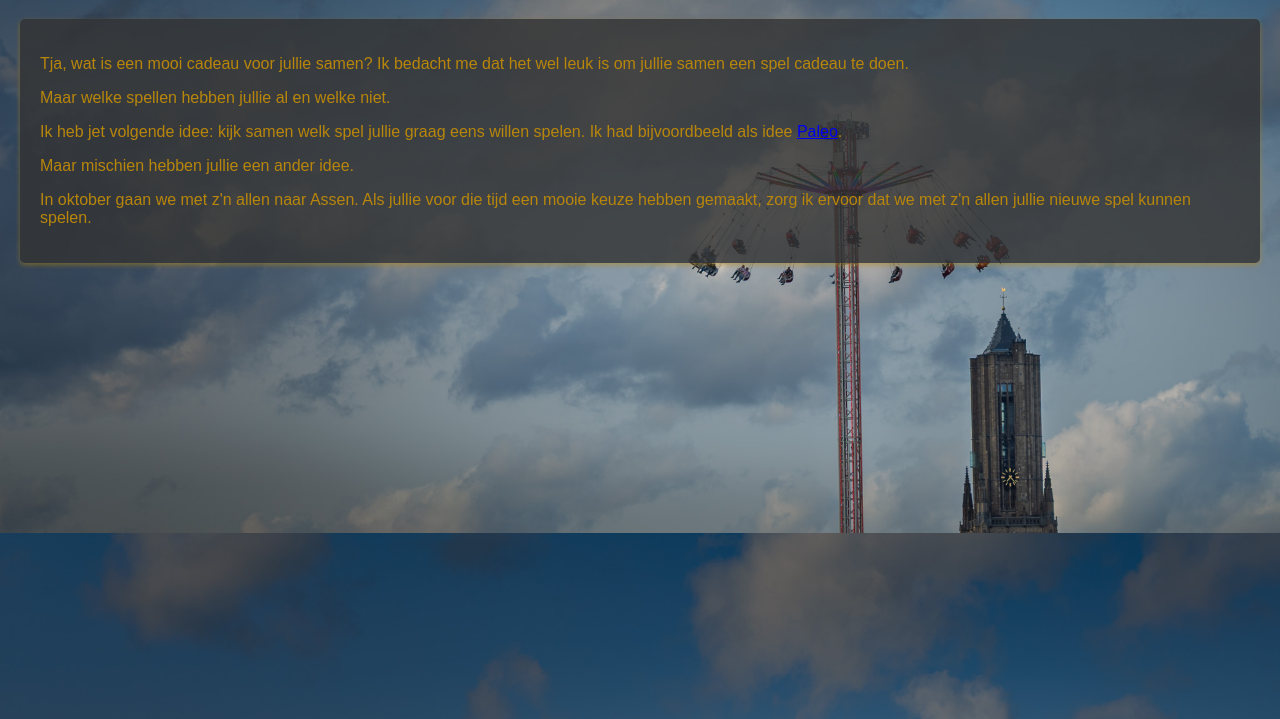
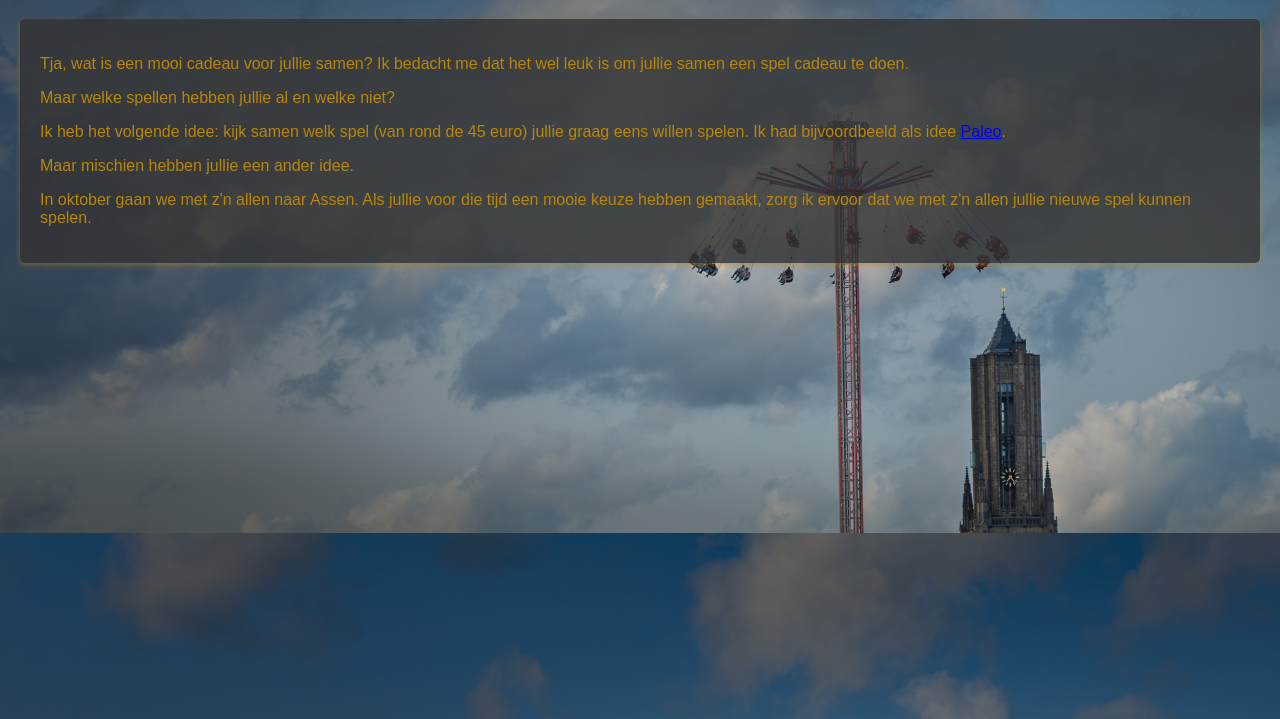
Before and after one commit to edwinwelling/nes, a plain HTML site: page index.html in a window 1280 px wide. Shown: the part 81-800 px from the top of the page. Drawn offline with Linux system fonts and the light colour scheme.

Commit message:
Update index.html

```diff
--- a/index.html
+++ b/index.html
@@ -3,7 +3,7 @@
 <head>
     <meta charset="UTF-8">
     <meta name="viewport" content="width=device-width, initial-scale=1.0">
-    <title>Verjaardags Cadeaus voor Kinderen</title>
+    <title>Nina, Ella en Sepp</title>
     <style>
         body {
             font-family: Arial, sans-serif;
@@ -48,13 +48,13 @@
     <div class="kind">
       <p>Tja, wat is een mooi cadeau voor jullie samen? Ik bedacht me dat het wel leuk is om jullie samen een spel cadeau te doen.</p>
 
-      <p>Maar welke spellen hebben jullie al en welke niet.</p>
+      <p>Maar welke spellen hebben jullie al en welke niet?</p>
 
-       <p>Ik heb jet volgende idee: kijk samen welk spel jullie graag eens willen spelen. Ik had bijvoordbeeld als idee <a href="https://www.999games.nl/product/paleo/8719214429430">Paleo</a>.</p>
+       <p>Ik heb het volgende idee: kijk samen welk spel (van rond de 45 euro) jullie graag eens willen spelen. Ik had bijvoordbeeld als idee <a href="https://www.999games.nl/product/paleo/8719214429430">Paleo</a>.</p>
 
-    <p>Maar mischien hebben jullie een ander idee.</p>
+       <p>Maar mischien hebben jullie een ander idee.</p>
 
-        <p>In oktober gaan we met z'n allen naar Assen. Als jullie voor die tijd een mooie keuze hebben gemaakt, zorg ik ervoor dat we met z'n allen jullie nieuwe spel kunnen spelen.</p>
+       <p>In oktober gaan we met z'n allen naar Assen. Als jullie voor die tijd een mooie keuze hebben gemaakt, zorg ik ervoor dat we met z'n allen jullie nieuwe spel kunnen spelen.</p>
     </div>
 
 </body>
```
